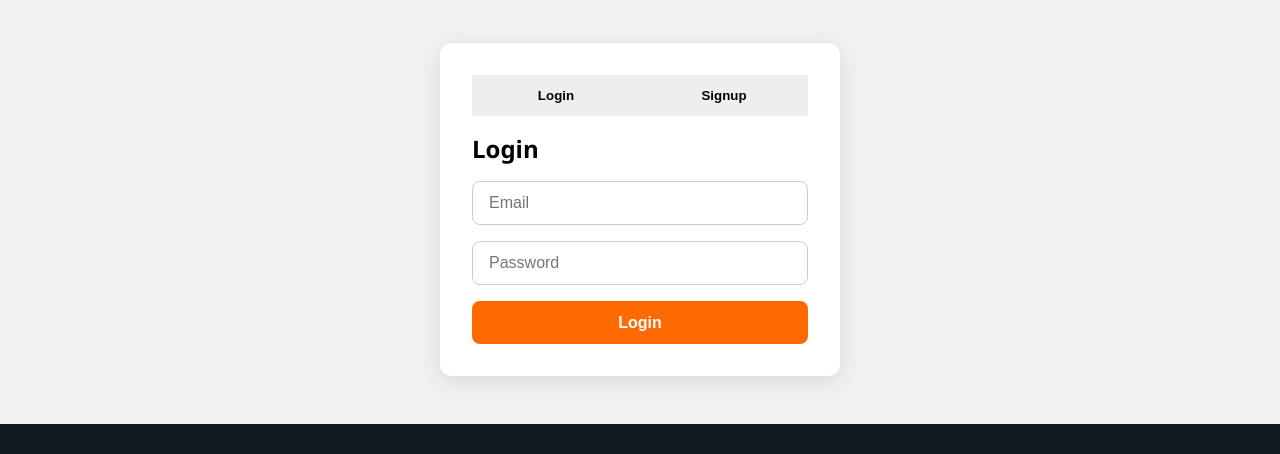
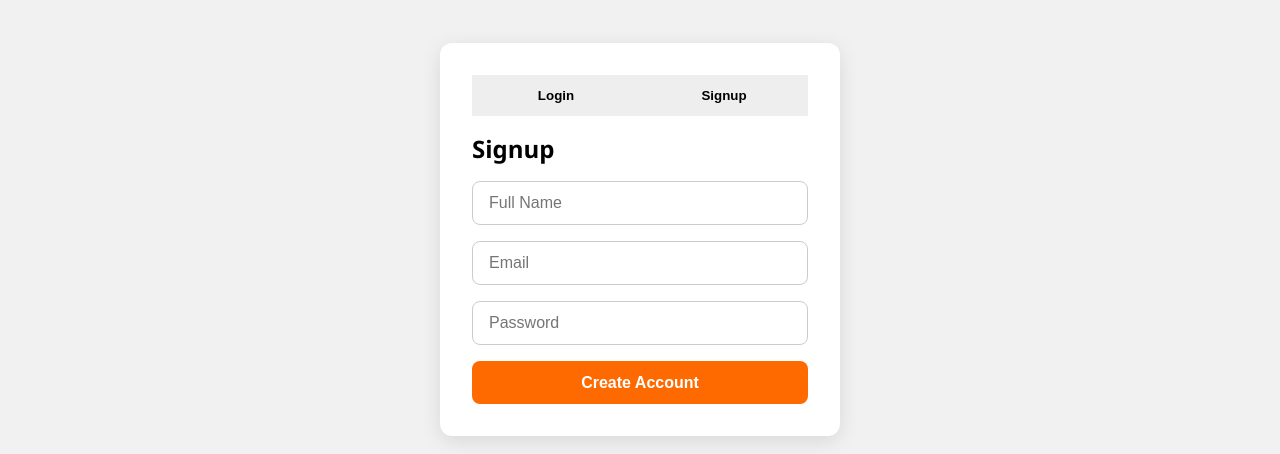
Before and after one commit to kamalAsFreelancer/Car-shop, a plain HTML site: page components/login.html in a window 1280 px wide. Both pictures are taken after a click on the button "Signup". Shown: the part 78-532 px from the top of the page. Drawn offline with Linux system fonts and the light colour scheme.

Commit message:
Update login.html
Task completed

```diff
--- a/components/login.html
+++ b/components/login.html
@@ -78,6 +78,22 @@
       <p>© 2025 Kamal pahan. All rights reserved.</p>
     </div>
   </footer>
+  <script>
+  const showLogin = document.getElementById('show-login');
+  const showSignup = document.getElementById('show-signup');
+  const loginForm = document.getElementById('login-form');
+  const signupForm = document.getElementById('signup-form');
+
+  showLogin.onclick = () => {
+    loginForm.classList.remove('hidden');
+    signupForm.classList.add('hidden');
+  };
+
+  showSignup.onclick = () => {
+    signupForm.classList.remove('hidden');
+    loginForm.classList.add('hidden');
+  };
+  </script>
 
   </body>
   </html>
```
